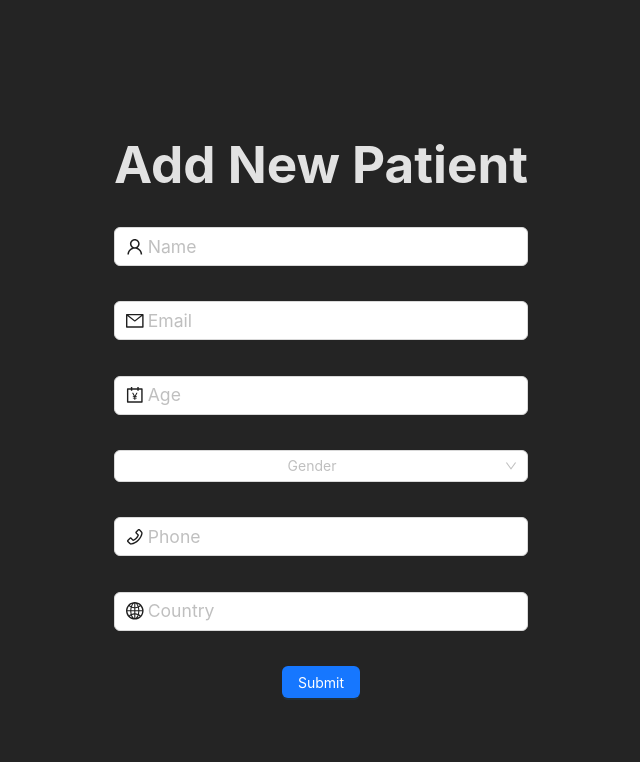
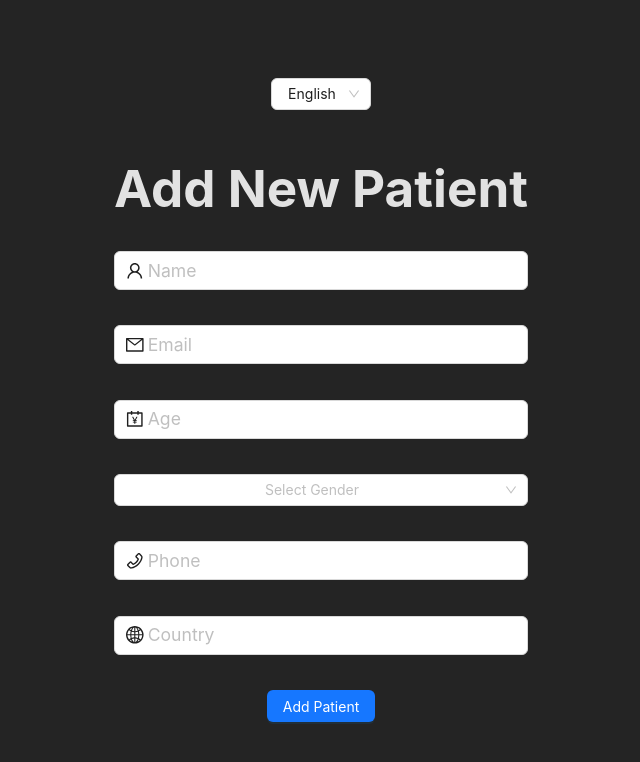
Before and after one commit to Ahmed-Elbessfy/add-patient-app, a React (Vite) app: page / in a window 1280 px wide. Shown: the top 762 px of the page, without its empty margins (319-959 px from the left). Built offline with nearby package versions, Linux system fonts and the light colour scheme.

Commit message:
set up translation

```diff
--- a/package.json
+++ b/package.json
@@ -15,9 +15,11 @@
     "@hookform/resolvers": "^3.3.2",
     "antd": "^5.10.1",
     "graphql": "^16.8.1",
+    "i18next": "^23.5.1",
     "react": "^18.2.0",
     "react-dom": "^18.2.0",
     "react-hook-form": "^7.47.0",
+    "react-i18next": "^13.3.0",
     "styled-components": "^6.1.0",
     "yup": "^1.3.2"
   },
--- a/src/App.tsx
+++ b/src/App.tsx
@@ -1,10 +1,27 @@
+import { ConfigProvider, Select } from "antd";
+import { useTranslation } from "react-i18next";
+import AddPatientForm from "./features/AddPatientForm/AddPatientForm";
 import "./App.css";
-import AddPatientForm from "./features/AddPatientForm/AddPatientForm";
 
 function App() {
+  // configure i18n
+  const { i18n } = useTranslation("lang");
   return (
     <>
-      <AddPatientForm />
+      <ConfigProvider direction={i18n.language == "ar" ? "rtl" : "ltr"}>
+        {/* Switch language  */}
+        <Select
+          defaultValue="en"
+          style={{ width: 100, marginBottom: "1rem" }}
+          placeholder="Select Language"
+          options={[
+            { value: "en", label: "English" },
+            { value: "ar", label: "العربية" },
+          ]}
+          onChange={(lang) => i18n.changeLanguage(lang)}
+        />
+        <AddPatientForm />
+      </ConfigProvider>
     </>
   );
 }
--- a/src/features/AddPatientForm/AddPatientForm.tsx
+++ b/src/features/AddPatientForm/AddPatientForm.tsx
@@ -3,6 +3,7 @@ import { Controller, useForm } from "react-hook-form";
 import { useMutation } from "@apollo/client";
 import * as yup from "yup";
 import { yupResolver } from "@hookform/resolvers/yup";
+import { useTranslation } from "react-i18next";
 import { Button, Select } from "antd";
 import {
   UserOutlined,
@@ -67,6 +68,7 @@ const AddPatientForm: FC = () => {
     resolver: yupResolver(schema),
   });
 
+  const { t } = useTranslation("lang");
   // submitting data to server
   const [createPatient] = useMutation(ADD_PATIENT, { variables: { data: {} } });
   const onSubmit = (data: AddPatientFormInterface) => {
@@ -79,7 +81,7 @@ const AddPatientForm: FC = () => {
   };
   return (
     <>
-      <h1>Add New Patient</h1>
+      <h1>{t("formHeader")}</h1>
       <form onSubmit={handleSubmit(onSubmit)}>
         {/* name input  */}
         <Controller
@@ -88,7 +90,7 @@ const AddPatientForm: FC = () => {
           render={({ field }) => (
             <StyledInput
               {...field}
-              placeholder="Name"
+              placeholder={t("formInputs.nameInput.text")}
               prefix={<UserOutlined />}
             />
           )}
@@ -101,7 +103,7 @@ const AddPatientForm: FC = () => {
           render={({ field }) => (
             <StyledInput
               {...field}
-              placeholder="Email"
+              placeholder={t("formInputs.emailInput.text")}
               prefix={<MailOutlined />}
             />
           )}
@@ -115,7 +117,7 @@ const AddPatientForm: FC = () => {
             <StyledInput
               {...field}
               type="number"
-              placeholder="Age"
+              placeholder={t("formInputs.ageInput.text")}
               prefix={<AccountBookOutlined />}
             />
           )}
@@ -126,13 +128,16 @@ const AddPatientForm: FC = () => {
           name="gender"
           control={control}
           render={({ field }) => (
-            <StyledSelect {...field} placeholder="Gender">
+            <StyledSelect
+              {...field}
+              placeholder={t("formInputs.genderInput.text")}
+            >
               <Select.Option value="male">
-                <ManOutlined /> Male
+                <ManOutlined /> {t("formInputs.genderInput.options.male")}
               </Select.Option>
               <Select.Option value="female">
                 <WomanOutlined />
-                Female
+                {t("formInputs.genderInput.options.female")}
               </Select.Option>
             </StyledSelect>
           )}
@@ -147,7 +152,7 @@ const AddPatientForm: FC = () => {
           render={({ field }) => (
             <StyledInput
               {...field}
-              placeholder="Phone"
+              placeholder={t("formInputs.phoneInput.text")}
               prefix={<PhoneOutlined />}
             />
           )}
@@ -160,7 +165,7 @@ const AddPatientForm: FC = () => {
           render={({ field }) => (
             <StyledInput
               {...field}
-              placeholder="Country"
+              placeholder={t("formInputs.countryInput.text")}
               prefix={<GlobalOutlined />}
             />
           )}
@@ -170,7 +175,7 @@ const AddPatientForm: FC = () => {
         </StyledErrorMsg>
 
         <Button type="primary" htmlType="submit">
-          Submit
+          {t("formSubmitBtn")}
         </Button>
       </form>
     </>
--- /dev/null
+++ b/src/i18n.ts
@@ -0,0 +1,25 @@
+import i18next from "i18next";
+import { initReactI18next } from "react-i18next";
+
+// Translation resources
+import en_translation from"./locales/en/en_translation.json"
+import ar_translation from"./locales/ar/ar_translation.json"
+
+i18next
+  .use(initReactI18next)
+  .init({
+    lng: "en",
+    fallbackLng: "en",
+    interpolation: { escapeValue: false },
+    resources: {
+      en: {
+        lang: en_translation
+      },
+      ar: {
+        lang: ar_translation
+      },
+    }
+  })
+
+
+export default i18next
--- /dev/null
+++ b/src/locales/ar/ar_translation.json
@@ -0,0 +1,43 @@
+{
+  "formHeader": "أضف مريض ججديد",
+  "formInputs": {
+    "nameInput": {
+      "text": "Name",
+      "errorText": "برجاء ادخال الأسم"
+    },
+    "emailInput": {
+      "text": "Email",
+      "errorText": {
+        "required": "برجاء ادخال البريد الالكتروني",
+        "validation": "برجاء ادخال البريد الالكتروني صحيح"
+      }
+    },
+    "ageInput": {
+      "text": "العمر",
+      "errorText": {
+        "required": "برجاء ادخال العمر",
+        "validation": "العمر يجب أن يكون رقم صحيح موجب"
+      }
+    },
+    "genderInput": {
+      "text": "اختر النوع",
+      "options": {
+        "male": "ذكر",
+        "female": "أنثى"
+      },
+      "errorText": "برجاء تحديد النوع"
+    },
+    "phoneInput": {
+      "text": "رقم الهاتف",
+      "errorText": {
+        "required": "برجاء ادخال رقم الهاتف",
+        "validation": "برجاء ادخال رقم هاتف مصري"
+      }
+    },
+    "countryInput": {
+      "text": "البلد",
+      "errorText": "برجاء ادخال البلد"
+    }
+  },
+  "formSubmitBtn": "أضف مريض"
+}
--- /dev/null
+++ b/src/locales/en/en_translation.json
@@ -0,0 +1,43 @@
+{
+  "formHeader": "Add New Patient",
+  "formInputs": {
+    "nameInput": {
+      "text": "Name",
+      "errorText": "Name is required"
+    },
+    "emailInput": {
+      "text": "Email",
+      "errorText": {
+        "required": "Email is required",
+        "validation": "Please add a valid email"
+      }
+    },
+    "ageInput": {
+      "text": "Age",
+      "errorText": {
+        "required": "Age is required",
+        "validation": "Age must be a positive and integer"
+      }
+    },
+    "genderInput": {
+      "text": "Select Gender",
+      "options": {
+        "male": "Male",
+        "female": "Female"
+      },
+      "errorText": "Gender is required"
+    },
+    "phoneInput": {
+      "text": "Phone",
+      "errorText": {
+        "required": "Phone is required",
+        "validation": "Please Provide a valid Egyptian mobile phone number"
+      }
+    },
+    "countryInput": {
+      "text": "Country",
+      "errorText": "Country is required"
+    }
+  },
+  "formSubmitBtn": "Add Patient"
+}
--- a/src/main.tsx
+++ b/src/main.tsx
@@ -3,6 +3,8 @@ import ReactDOM from "react-dom/client";
 import App from "./App.tsx";
 import "./index.css";
 import { ApolloClient, ApolloProvider, InMemoryCache } from "@apollo/client";
+import i18next from "./i18n.ts";
+import { I18nextProvider } from "react-i18next";
 
 const client = new ApolloClient({
   uri: "http://localhost:3000/graphql",
@@ -12,7 +14,9 @@ const client = new ApolloClient({
 ReactDOM.createRoot(document.getElementById("root")!).render(
   <React.StrictMode>
     <ApolloProvider client={client}>
-      <App />
+      <I18nextProvider i18n={i18next}>
+        <App />
+      </I18nextProvider>
     </ApolloProvider>
   </React.StrictMode>
 );
```
Also changed, not shown: 1 other file (tests, documents, lock files or other folders).
